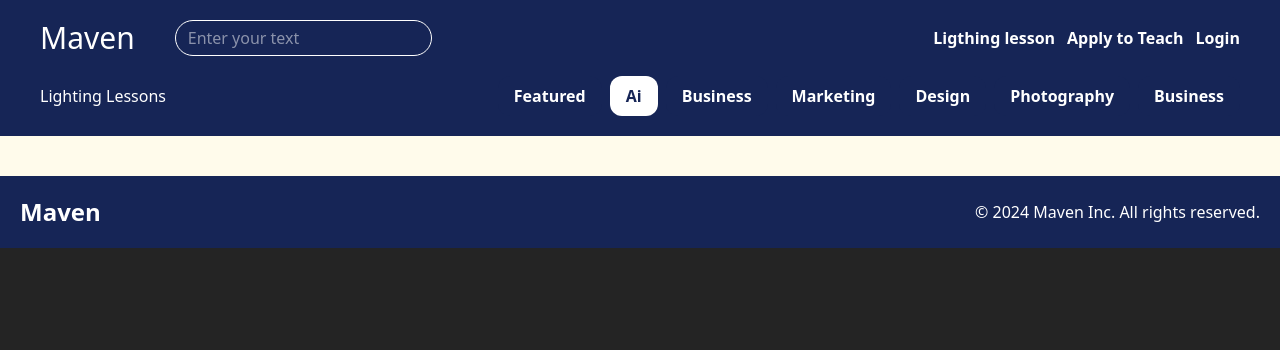
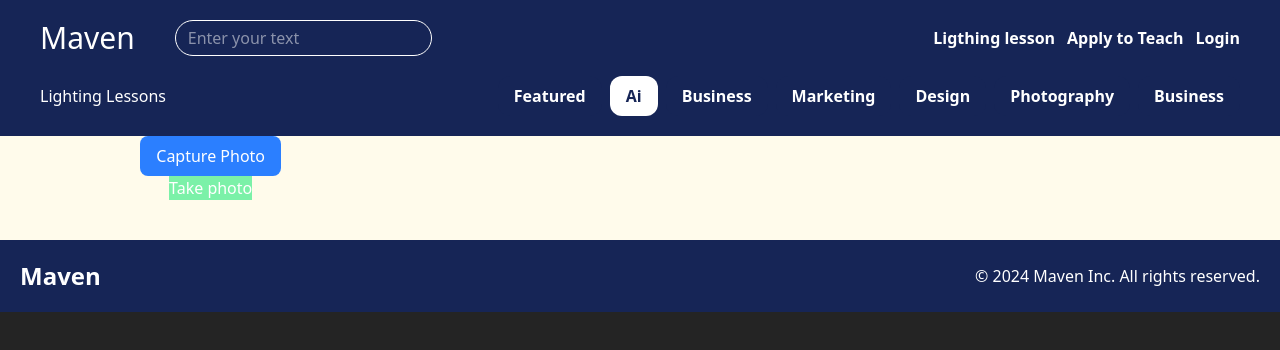
Before and after one commit to cred7/ci-cd-front, a React (Vite) app: page / in a window 1280 px wide. Shown: the top 350 px of the page. Built offline with nearby package versions, Linux system fonts and the light colour scheme.

Commit message:
Video rendered

```diff
--- a/src/components/Homepage.tsx
+++ b/src/components/Homepage.tsx
@@ -35,6 +35,48 @@ const Homepage = () => {
     };
     fetchData();
   }, []);
+
+  const [capturePhotos, setCapturePhotos] = useState(false);
+  const [photoUrl, setPhotoUrl] = useState<string | null>(null);
+
+  useEffect(() => {
+    if (capturePhotos === true) {
+      // Delay to ensure video element is rendered
+      setTimeout(() => {
+        navigator.mediaDevices
+          .getUserMedia({ video: true, audio: false })
+          .then((stream) => {
+            const videoElement = document.getElementById(
+              "home",
+            ) as HTMLVideoElement;
+            if (videoElement) {
+              videoElement.srcObject = stream;
+            }
+          })
+          .catch((err) => console.error("Camera error:", err));
+      }, 0);
+    }
+  }, [capturePhotos]);
+
+  const capturePhoto = () => {
+    setCapturePhotos(true);
+  };
+  const snapPhoto = () => {
+    const video = document.getElementById("home") as HTMLVideoElement;
+    const canvas = document.getElementById("canvas") as HTMLCanvasElement;
+    const context = canvas.getContext("2d");
+
+    canvas.width = video.videoWidth;
+    canvas.height = video.videoHeight;
+    context?.drawImage(video, 0, 0, canvas.width, canvas.height);
+
+    const photoUrl = canvas.toDataURL("image/png");
+    setPhotoUrl(photoUrl);
+
+    console.log(photoUrl);
+    setCapturePhotos(false);
+  };
+
   return (
     <section className="w-screen relative bg-amber-50">
       <nav className="min-w-full  bg-blue-950">
@@ -130,13 +172,49 @@ const Homepage = () => {
       </div>
       <section className="max-w-7xl m-auto ">
         <div className="grid grid-cols-1 md:grid-cols-2 lg:grid-cols-3 gap-2">
+          <div className="w-full flex items-center flex-col">
+            <button
+              onClick={capturePhoto}
+              className="bg-blue-500 text-white px-4 py-2 rounded-lg"
+            >
+              Capture Photo
+            </button>
+            <button
+              id="snap"
+              className="absolutke left-0 right-0 text-white bg-green-300 "
+              onClick={snapPhoto}
+            >
+              Take photo
+            </button>
+            {capturePhotos && (
+              <video
+                id="home"
+                // autoPlay
+                controls
+                muted
+                className="w-full h-full relative"
+              ></video>
+            )}
+          </div>
+          <canvas id="canvas" className="hidden"></canvas>
+          {photoUrl && (
+            <div className="">
+              <img
+                id="captured-photo"
+                alt="Captured"
+                className="w-full h-full object-cover border border-dashed border-gray-300"
+                src={photoUrl || undefined}
+              />
+            </div>
+          )}
+
           {items.map((item, index) => (
             <div
               key={index}
               className="m-5 bg-white rounded-xl overflow-hidden shadow-lg"
             >
               <div className="w-full flex flex-col items-start p-3">
-                <h1 className="text-2xl w-full bh3 sm:bh4 line-clamp-2 text-start font-bold">
+                <h1 className="text-2xl text-black w-full bh3 sm:bh4 line-clamp-2 text-start font-bold">
                   {item.title}
                 </h1>
                 <div className="flex w-full text-sm justify-between mt-2 font-sans">
```
